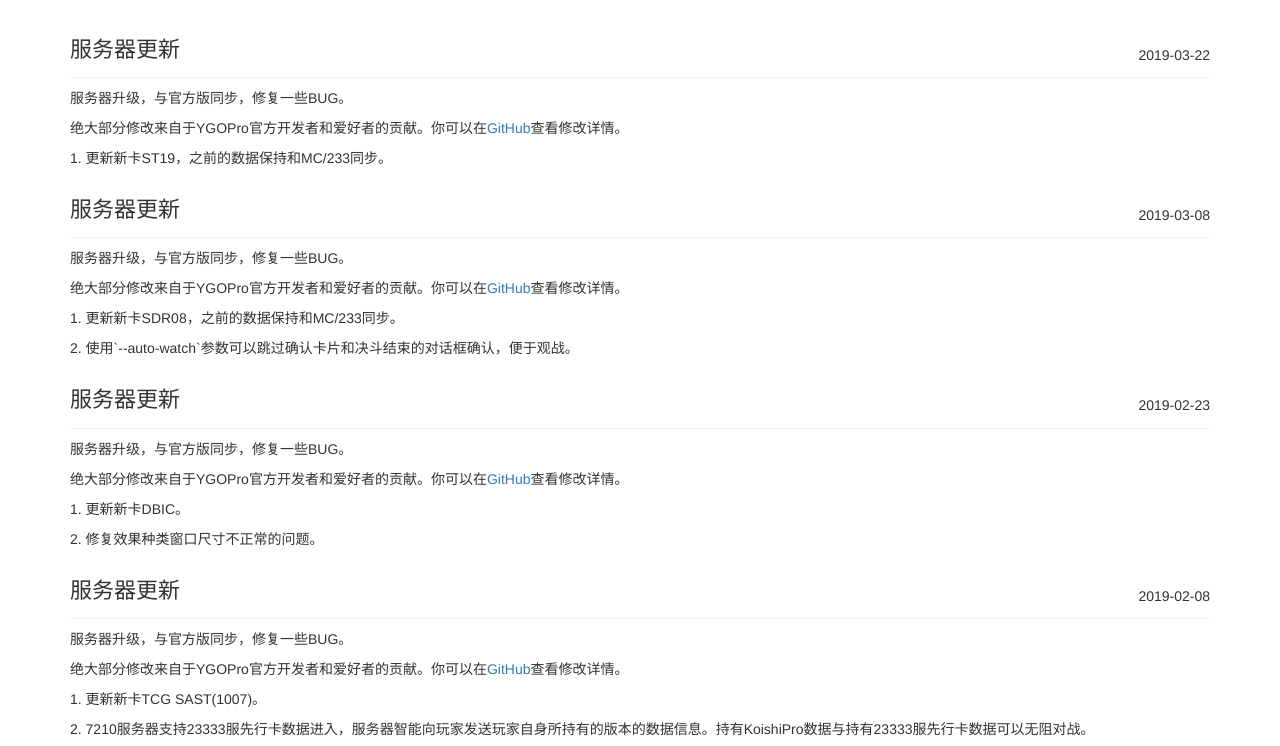
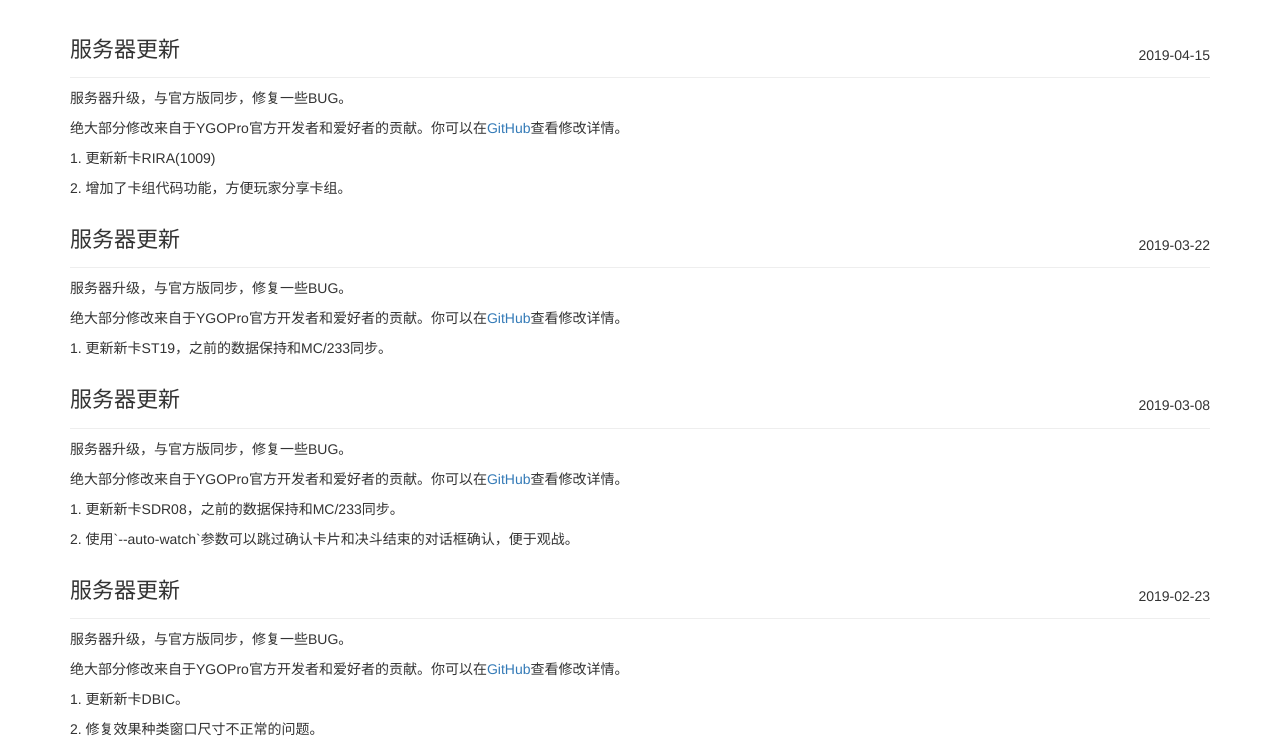
Before and after one commit to purerosefallen/ygosrv7210, a plain HTML site: page changelog.html in a window 1280 px wide. Shown: the part 54-800 px from the top of the page. Drawn offline with nearby package versions, Linux system fonts and the light colour scheme.

Commit message:
changelog

```diff
--- a/changelog.html
+++ b/changelog.html
@@ -43,6 +43,19 @@
 <div class="container">
     <div class="row">
         <div class="col-md-12">
+            <h1 class="title">服务器更新 <span class="date">2019-04-15</span></h1>
+        </div>
+    </div>
+    <div class="row">
+        <div class="col-md-12">
+<p>服务器升级，与官方版同步，修复一些BUG。</p>
+<p>绝大部分修改来自于YGOPro官方开发者和爱好者的贡献。你可以在<a href="https://github.com/purerosefallen/ygopro/tree/server">GitHub</a>查看修改详情。</p>
+<p>1. 更新新卡RIRA(1009)</p>
+<p>2. 增加了卡组代码功能，方便玩家分享卡组。</p>
+        </div>
+    </div>
+    <div class="row">
+        <div class="col-md-12">
             <h1 class="title">服务器更新 <span class="date">2019-03-22</span></h1>
         </div>
     </div>
@@ -53,7 +66,6 @@
 <p>1. 更新新卡ST19，之前的数据保持和MC/233同步。</p>
         </div>
     </div>
-
     <div class="row">
         <div class="col-md-12">
             <h1 class="title">服务器更新 <span class="date">2019-03-08</span></h1>
```
